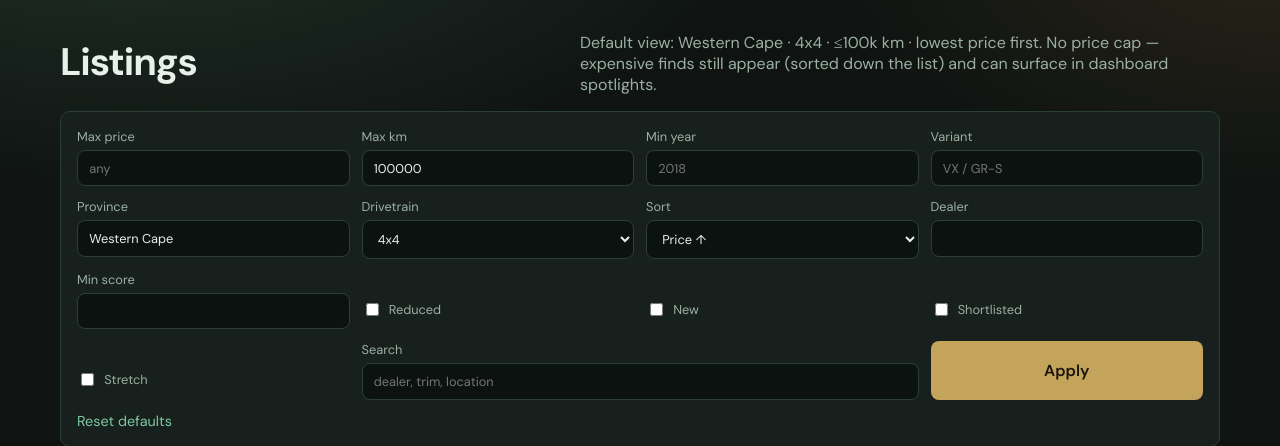
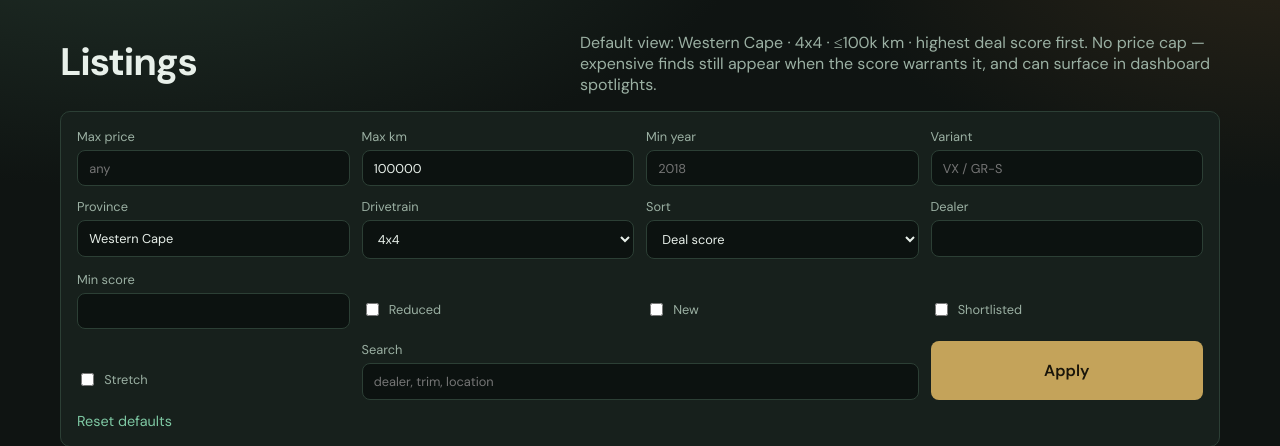
Before and after one commit to adickr/bold, a FastAPI app: page /listings in a window 1280 px wide. Shown: the part 63-509 px from the top of the page. Run offline with FastAPI, Linux system fonts and the light colour scheme; the visitor is signed in with stand-in values (Sample User, id 1).

Commit message:
Default listing sort to deal score descending
Buyer board, API, and fallback links now rank by deal score
instead of lowest price, with Deal score first in the sort UI.

Co-authored-by: adickr <adickr@users.noreply.github.com>

```diff
--- a/backend/app/api/routes.py
+++ b/backend/app/api/routes.py
@@ -65,7 +65,7 @@ def api_vehicles(
     apply_defaults: bool = True,
     db: Session = Depends(get_db),
 ):
-    """List vehicles. By default applies buyer prefs (≤100k km, 4x4, Western Cape, price asc).
+    """List vehicles. By default applies buyer prefs (≤100k km, 4x4, Western Cape, deal score desc).
 
     Pass apply_defaults=false to browse without those constraints, or override any field.
     """
@@ -112,7 +112,7 @@ def api_vehicles(
             shortlisted=shortlisted,
             stretch=stretch,
             active_only=active_only,
-            sort=sort or "price_asc",
+            sort=sort or "deal_score_desc",
             q=q,
         )
     vehicles = filter_vehicles(db, params)
--- a/backend/app/config.py
+++ b/backend/app/config.py
@@ -38,7 +38,7 @@ class Settings(BaseSettings):
     model: str = "Fortuner"
     required_drivetrain: str = "4x4"
     preferred_province: str = "Western Cape"
-    default_sort: str = "price_asc"  # price_asc | deal_score_desc
+    default_sort: str = "deal_score_desc"  # deal_score_desc | price_asc
     enforce_max_price: bool = False
     collector_max_pages: int = 15  # pages per source per collect run
     collector_results_per_page: int = 50
--- a/backend/app/schemas/listings.py
+++ b/backend/app/schemas/listings.py
@@ -99,7 +99,7 @@ class VehicleFilterParams(BaseModel):
     shortlisted: bool | None = None
     stretch: bool | None = None
     active_only: bool = True
-    sort: str = "price_asc"
+    sort: str = "deal_score_desc"
     q: str | None = None
 
 
--- a/backend/app/static/js/app.js
+++ b/backend/app/static/js/app.js
@@ -171,8 +171,8 @@ document.querySelectorAll("[data-copy]").forEach((btn) => {
       let extra = "";
       if (nationwideCount > 0) {
         extra = `<p>${nationwideCount} active nationwide — none match WC · 4x4 · ≤100k km yet.
-          <a class="btn-link" href="/listings?sort=price_asc&amp;drivetrain=4x4&amp;max_mileage=100000">Show all SA</a>
-          · <a class="btn-link" href="/listings?sort=price_asc">Show everything</a></p>`;
+          <a class="btn-link" href="/listings?sort=deal_score_desc&amp;drivetrain=4x4&amp;max_mileage=100000">Show all SA</a>
+          · <a class="btn-link" href="/listings?sort=deal_score_desc">Show everything</a></p>`;
       } else {
         extra = `<p class="muted">Keep scanning — results appear here as each source finishes.</p>`;
       }
--- a/backend/app/templates/pages/dashboard.html
+++ b/backend/app/templates/pages/dashboard.html
@@ -5,7 +5,7 @@
   <div>
     <p class="eyebrow">South African used market</p>
     <h1>Toyota Fortuner 4x4 watch</h1>
-    <p class="lede">Cross-site history for Western Cape 4x4s under 100k km — cheapest first, with alerts when something exceptional shows up.</p>
+    <p class="lede">Cross-site history for Western Cape 4x4s under 100k km — best deal score first, with alerts when something exceptional shows up.</p>
     <form method="post" action="/collect" class="inline-form collect-form" style="margin-top:1rem" data-collect-form>
       <button type="submit" data-collect-btn {% if scanning %}disabled{% endif %}>
         {% if scanning %}Scanning…{% else %}Collect live listings now{% endif %}
@@ -48,7 +48,7 @@
       {% if nationwide_count is defined %}{{ nationwide_count }} active nationwide{% endif %}
       · {{ stats.active_matching }} match WC · 4x4 · ≤100k km.
       {% if stats.active_matching == 0 and nationwide_count %}
-        <a href="/listings?sort=price_asc&amp;drivetrain=4x4&amp;max_mileage=100000">Show all SA</a> while WC stock catches up after re-collect.
+        <a href="/listings?sort=deal_score_desc&amp;drivetrain=4x4&amp;max_mileage=100000">Show all SA</a> while WC stock catches up after re-collect.
       {% endif %}
     </p>
     {% endif %}
@@ -110,7 +110,7 @@
 
 <section data-live-listings>
   <div class="section-head">
-    <h2>Cheapest matching (WC · 4x4 · ≤100k km)</h2>
+    <h2>Best matching deals (WC · 4x4 · ≤100k km)</h2>
     <span class="muted tiny" data-live-count></span>
     <a class="text-link" href="/listings">View all</a>
   </div>
--- a/backend/app/templates/pages/listings.html
+++ b/backend/app/templates/pages/listings.html
@@ -3,7 +3,7 @@
 {% block content %}
 <section class="section-head">
   <h1>Listings</h1>
-  <p class="lede">Default view: Western Cape · 4x4 · ≤100k km · lowest price first. No price cap — expensive finds still appear (sorted down the list) and can surface in dashboard spotlights.</p>
+  <p class="lede">Default view: Western Cape · 4x4 · ≤100k km · highest deal score first. No price cap — expensive finds still appear when the score warrants it, and can surface in dashboard spotlights.</p>
 </section>
 
 <form class="filters" method="get" action="/listings">
@@ -21,10 +21,10 @@
   </label>
   <label>Sort
     <select name="sort">
+      <option value="deal_score_desc" {% if filters.sort == 'deal_score_desc' %}selected{% endif %}>Deal score</option>
       <option value="price_asc" {% if filters.sort == 'price_asc' %}selected{% endif %}>Price ↑</option>
       <option value="price_desc" {% if filters.sort == 'price_desc' %}selected{% endif %}>Price ↓</option>
       <option value="mileage_asc" {% if filters.sort == 'mileage_asc' %}selected{% endif %}>Mileage ↑</option>
-      <option value="deal_score_desc" {% if filters.sort == 'deal_score_desc' %}selected{% endif %}>Deal score</option>
       <option value="year_desc" {% if filters.sort == 'year_desc' %}selected{% endif %}>Newest year</option>
     </select>
   </label>
--- a/backend/app/templates/partials/vehicle_table.html
+++ b/backend/app/templates/partials/vehicle_table.html
@@ -55,8 +55,8 @@
             {% if nationwide_count is defined and nationwide_count > 0 %}
             <p>{{ nationwide_count }} active listing{{ 's' if nationwide_count != 1 else '' }} tracked nationwide — try clearing Province or open all SA.</p>
             <p>
-              <a class="btn-link" href="/listings?sort=price_asc&amp;drivetrain=4x4&amp;max_mileage=100000">Show all SA · 4x4 · ≤100k km</a>
-              · <a class="btn-link" href="/listings?sort=price_asc">Show everything</a>
+              <a class="btn-link" href="/listings?sort=deal_score_desc&amp;drivetrain=4x4&amp;max_mileage=100000">Show all SA · 4x4 · ≤100k km</a>
+              · <a class="btn-link" href="/listings?sort=deal_score_desc">Show everything</a>
               · <a class="btn-link" href="/listings">Reset WC defaults</a>
             </p>
             {% else %}
```
Also changed, not shown: backend/app/api/queries.py (+8 -6 lines), backend/app/api/web.py (+4 -4 lines), backend/tests/test_buyer_defaults.py (+6 -4 lines).
